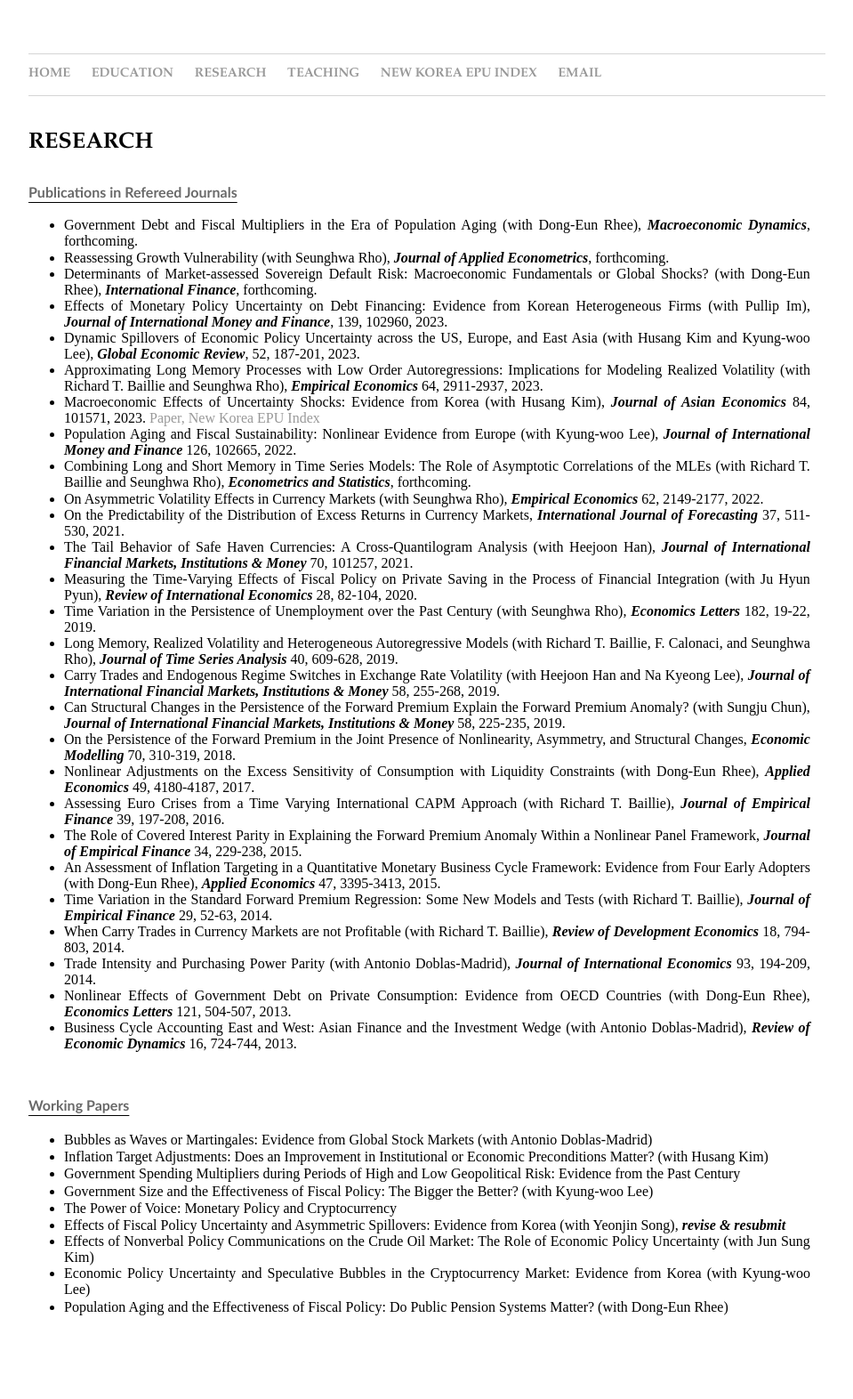
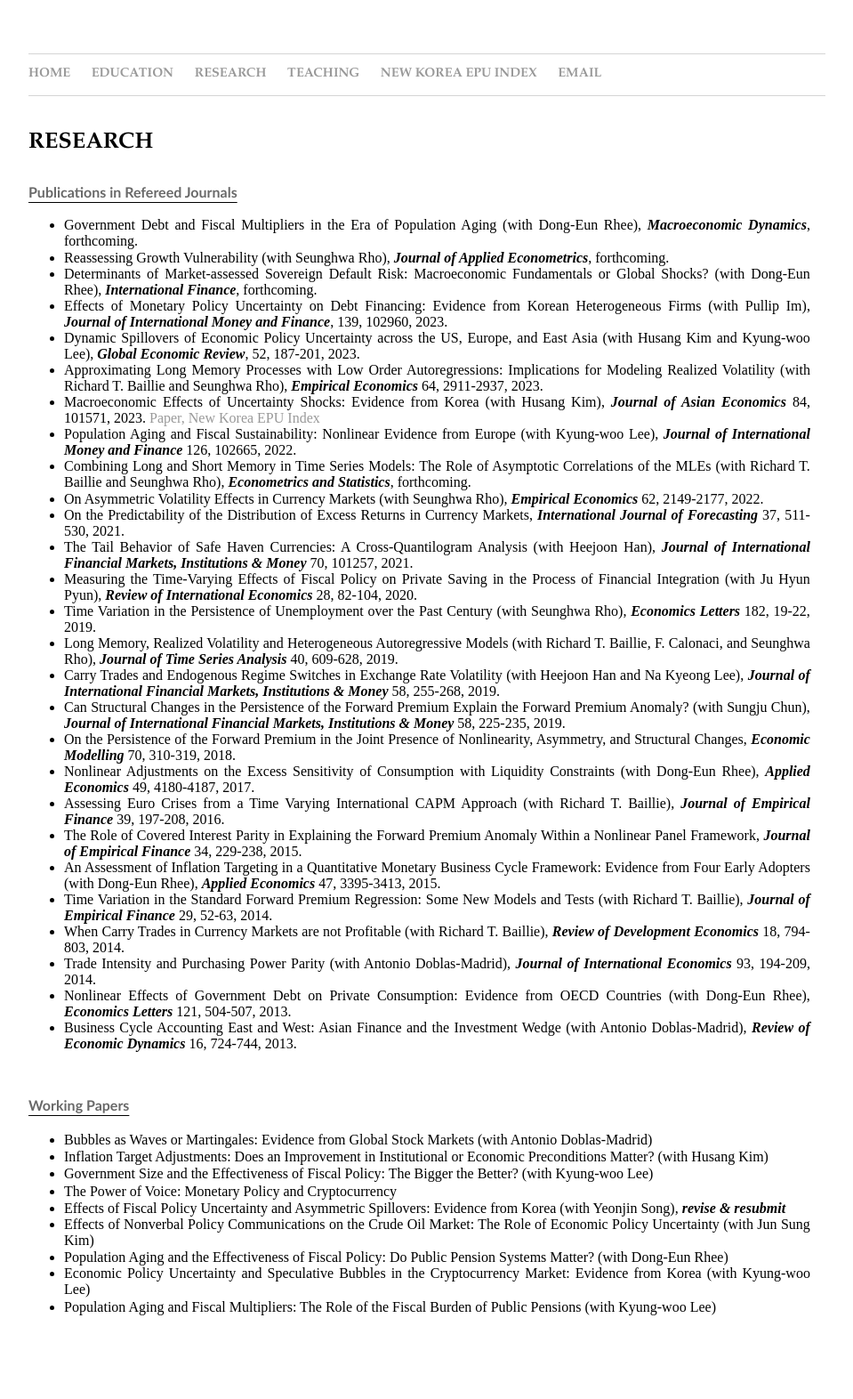
Before and after one commit to dooyeoncho/dooyeoncho.github.io, a Jekyll site: the page built from pages/research.html, in a window 1280 px wide. Shown: the whole page at 89% size, without its empty margins (160-1119 px from the left). Built offline with Jekyll 4.4.1, drawn with Linux system fonts in a browser that asks for light colours.

Commit message:
Update research.html

```diff
--- a/pages/research.html
+++ b/pages/research.html
@@ -59,12 +59,12 @@ span {
 	<ul>
 		<span><li>Bubbles as Waves or Martingales: Evidence from Global Stock Markets (with Antonio Doblas-Madrid)</li></span>
 		<span><li>Inflation Target Adjustments: Does an Improvement in Institutional or Economic Preconditions Matter? (with Husang Kim)</li></span>
-		<span><li>Government Spending Multipliers during Periods of High and Low Geopolitical Risk: Evidence from the Past Century</li></span>
 		<span><li>Government Size and the Effectiveness of Fiscal Policy: The Bigger the Better? (with Kyung-woo Lee)</li></span>
 		<span><li>The Power of Voice: Monetary Policy and Cryptocurrency</li></span>
 		<span><li>Effects of Fiscal Policy Uncertainty and Asymmetric Spillovers: Evidence from Korea (with Yeonjin Song), <em property="italic"><b>revise & resubmit</b></em></li></span>
 		<span><li>Effects of Nonverbal Policy Communications on the Crude Oil Market: The Role of Economic Policy Uncertainty (with Jun Sung Kim)</li></span>
+		<span><li>Population Aging and the Effectiveness of Fiscal Policy: Do Public Pension Systems Matter? (with Dong-Eun Rhee)</li></span>
 		<span><li>Economic Policy Uncertainty and Speculative Bubbles in the Cryptocurrency Market: Evidence from Korea (with Kyung-woo Lee)</li></span>
-		<span><li>Population Aging and the Effectiveness of Fiscal Policy: Do Public Pension Systems Matter? (with Dong-Eun Rhee)</li></span>
+		<span><li>Population Aging and Fiscal Multipliers: The Role of the Fiscal Burden of Public Pensions (with Kyung-woo Lee)</li></span>
 	</ul>
 </div>&nbsp;&nbsp;&nbsp;&nbsp;&nbsp;&nbsp;
```
